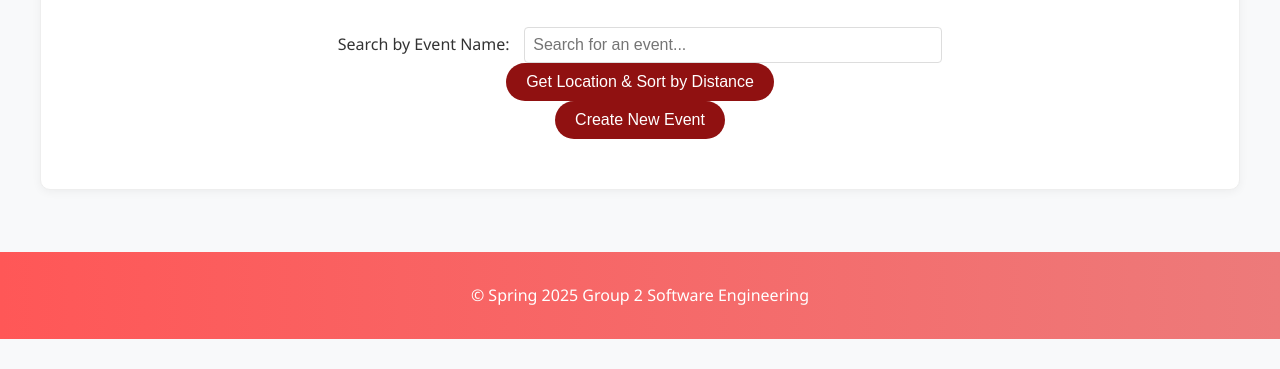
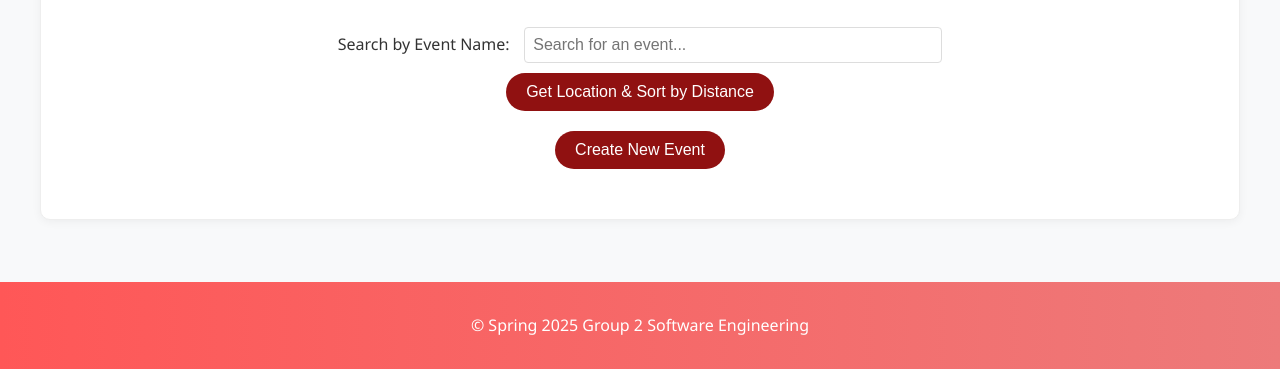
Before and after one commit to CharanPeeriga/Group2_SWE.github.io, a website with bundled scripts: page public/eventdatabase.html in a window 1280 px wide. Shown: the part 432-801 px from the top of the page. Built offline with nearby package versions, Linux system fonts and the light colour scheme; no server answers.

Commit message:
event database style fixing

```diff
--- a/public/eventAdd.css
+++ b/public/eventAdd.css
@@ -45,3 +45,11 @@
 body.no-scroll {
   overflow: hidden;
 }
+
+
+#getLocationButtonDiv {
+  padding: 10px;
+}
+#createEventButtonDiv {
+  padding-top: 10px;
+}
--- a/public/eventdatabase.html
+++ b/public/eventdatabase.html
@@ -44,12 +44,14 @@
             <input type="text" id="eventSearch" placeholder="Search for an event..." />
         </div>
 
-        <div>
+        <div id="getLocationButtonDiv">
             <button id="getLocationBtn">Get Location & Sort by Distance</button>
             <!-- <p id="locationDisplay">Location: Not yet retrieved</p> -->
         </div>
 
-        <button id="createEventBtn">Create New Event</button>
+        <div id="createEventButtonDiv">
+            <button id="createEventBtn">Create New Event</button>
+        </div>
 
         <!-- Overlay Panel -->
         <div class="overlay" id="eventOverlay">
```
